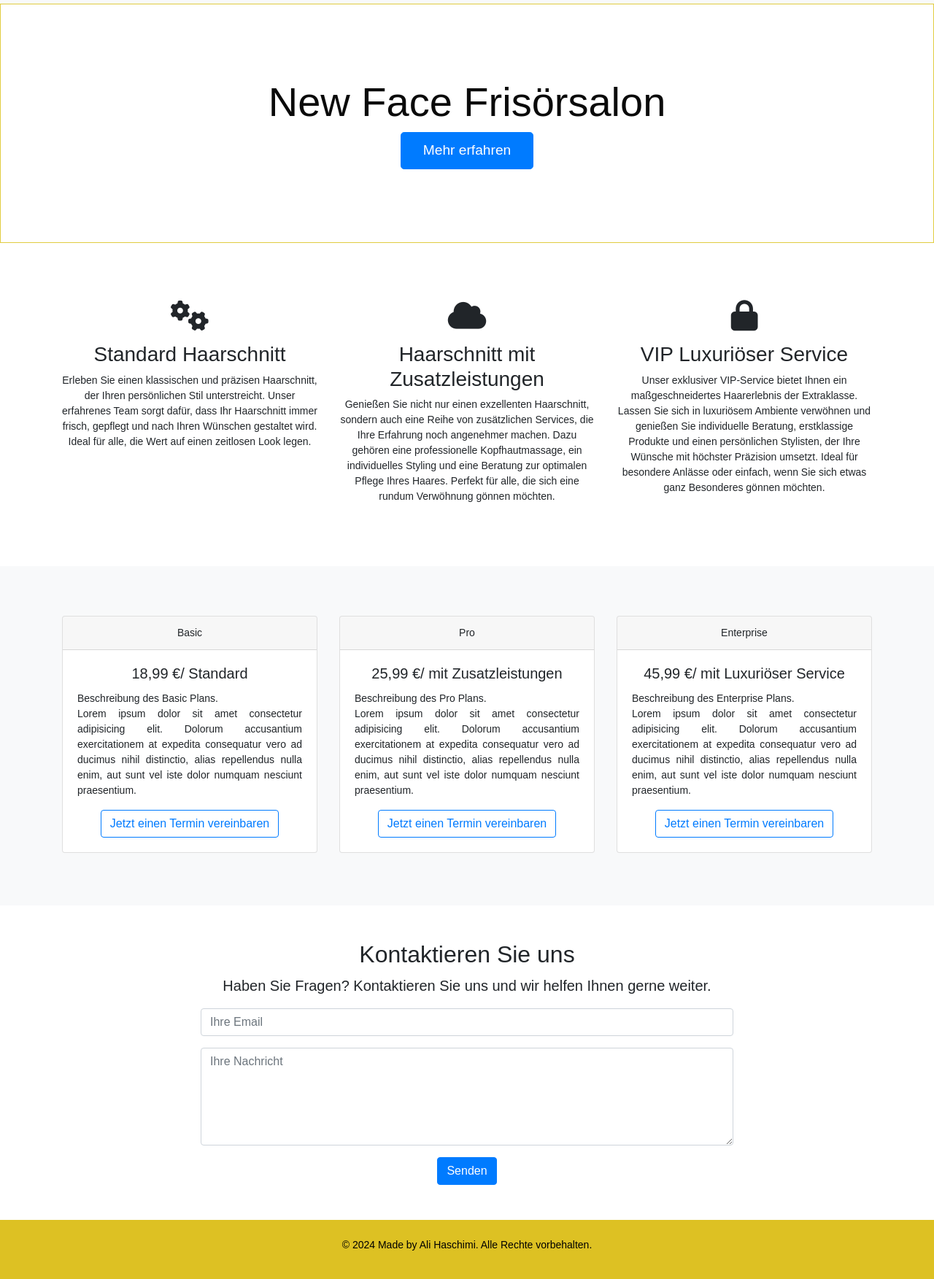
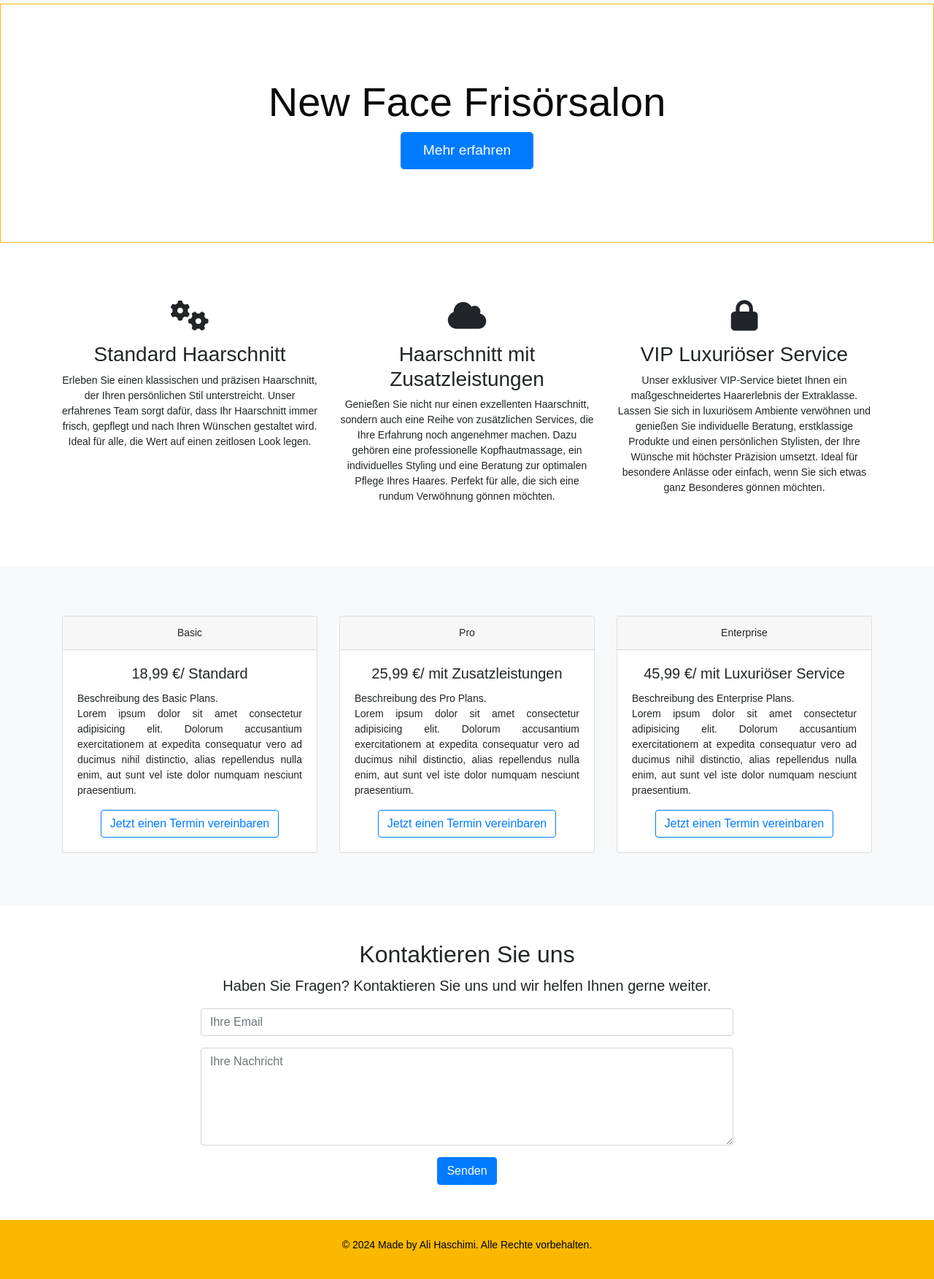
Before and after one commit to Aliweb23/landing-page, a plain HTML site: page index.html in a window 1280 px wide. Shown: the part 121-1874 px from the top of the page at 73% size. Drawn offline with nearby package versions, Linux system fonts and the light colour scheme.

Commit message:
smallfix

```diff
--- a/styles.css
+++ b/styles.css
@@ -8,7 +8,7 @@ body {
     color: rgb(10, 10, 10);
     padding: 100px 0;
     margin-bottom: 30px;
-    border: 1px solid rgb(225, 204, 64);
+    border: 1px solid #fab900;
 }
 
 .header-section h1 {
@@ -48,7 +48,7 @@ section {
 }
 
 .footer {
-    background: #ddc123;
+    background: #fab900;
     color: black;
     padding: 1rem 0;
 }
```
